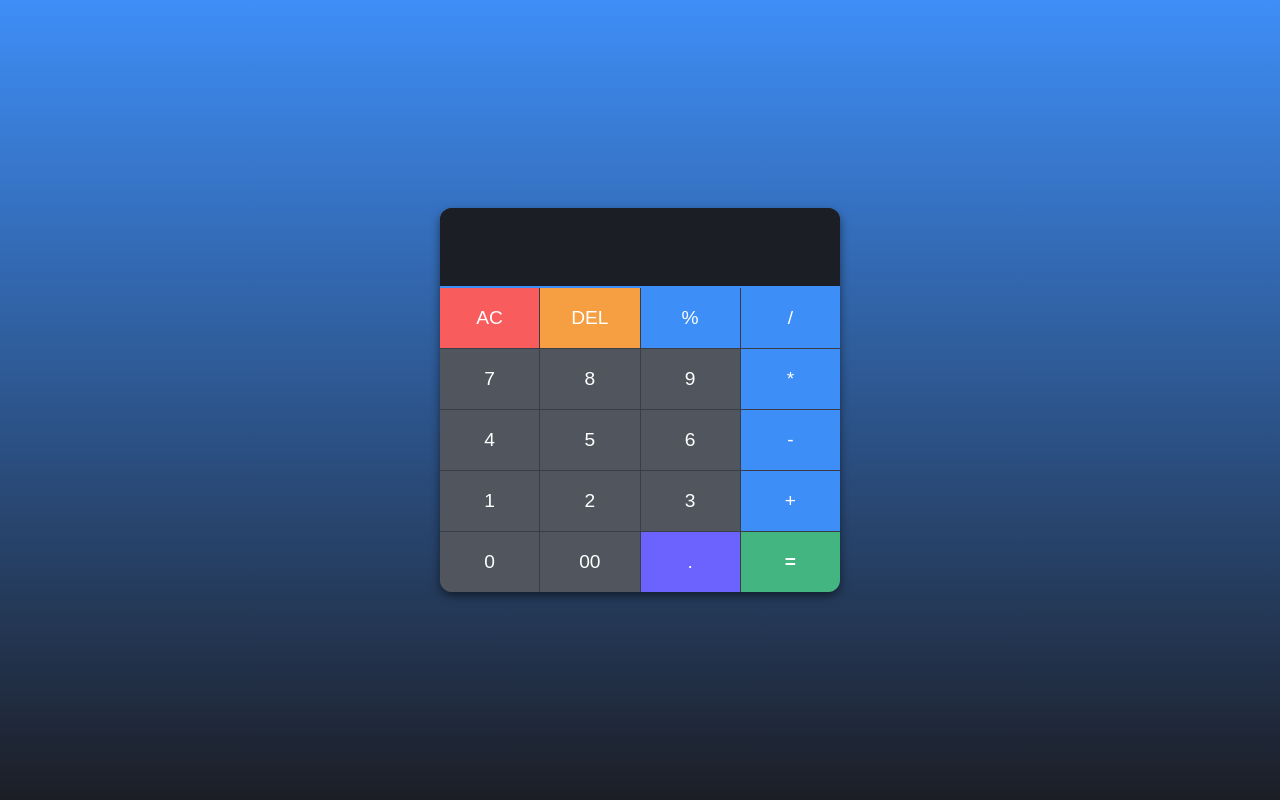
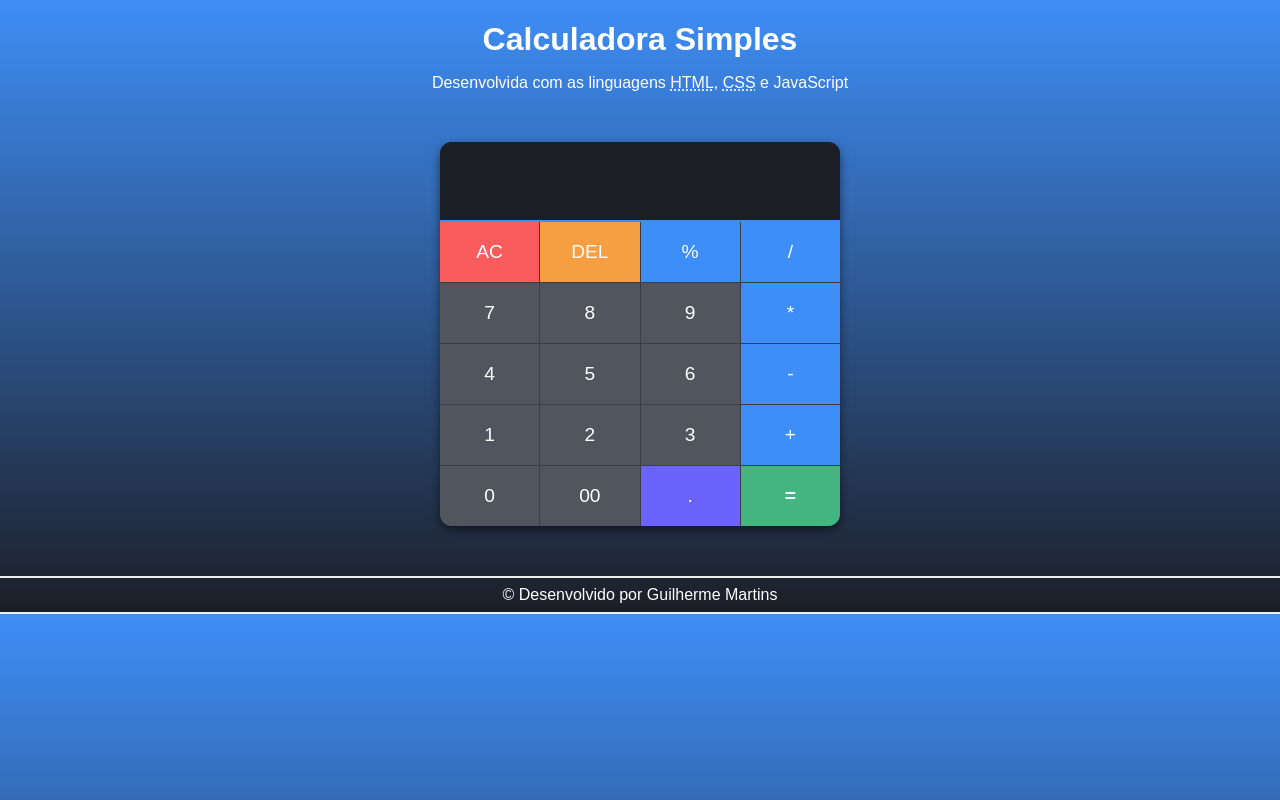
Before and after one commit to Guilhermedelaporta/calculadora-htm-css-js, a plain HTML site: page index.html in a window 1280 px wide. Drawn offline with Linux system fonts and the light colour scheme.

Commit message:
adicionando informações

```diff
--- a/index.html
+++ b/index.html
@@ -7,9 +7,15 @@
     <link rel="stylesheet" href="style.css" />
   </head>
   <body>
-    <div class="Container">
+    <header>
+      <h1>Calculadora Simples</h1>
+      <p>Desenvolvida com as linguagens <abbr title="HyperText Markup Language">HTML</abbr>, <abbr title="Cascading Style Sheets">CSS</abbr> e JavaScript
+      </p>
+    </header>
+    <main>
+    <section class="Container">
       <input type="text" class="display" />
-      <div class="buttons">
+      <article class="buttons">
         <button data-value="AC" class="operator">AC</button>
         <button data-value="DEL" class="operator">DEL</button>
         <button data-value="%" class="operator">%</button>
@@ -34,8 +40,10 @@
         <button data-value="00">00</button>
         <button data-value="." class="operator">.</button>
         <button data-value="=" class="operator">=</button>
-      </div>
-    </div>
+      </article>
+    </section>
+  </main>
+  <footer>&copy; Desenvolvido por Guilherme Martins</footer>
     <script src="script.js"></script>
   </body>
 </html>
--- a/style.css
+++ b/style.css
@@ -7,8 +7,22 @@ body {
   padding: 0;
   display: flex;
   justify-content: center;
+  flex-direction: column;
   align-items: center;
-  height: 100vh;
+}
+header {
+  display: flex;
+  justify-content: center;
+  align-items: center;
+  flex-direction: column;
+  margin: 0;
+  padding: 0;
+}
+h1 {
+ margin-bottom: 0;
+}
+p {
+  margin-bottom: 50px;
 }
 
 /* Container principal */
@@ -18,6 +32,7 @@ body {
   box-shadow: 0px 4px 10px rgba(0, 0, 0, 0.5);
   overflow: hidden;
   width: 400px;
+  margin-bottom: 50px;
 }
 
 /* Display */
@@ -84,3 +99,12 @@ button[data-value="="] {
 button[data-value="."] {
   background: #6c63ff;
 }
+
+footer {
+  padding: 8px;
+  width: 100%;
+  display: flex;
+  justify-content: center;
+  flex-direction: row;
+  border: 2px solid #eee;
+}
```
